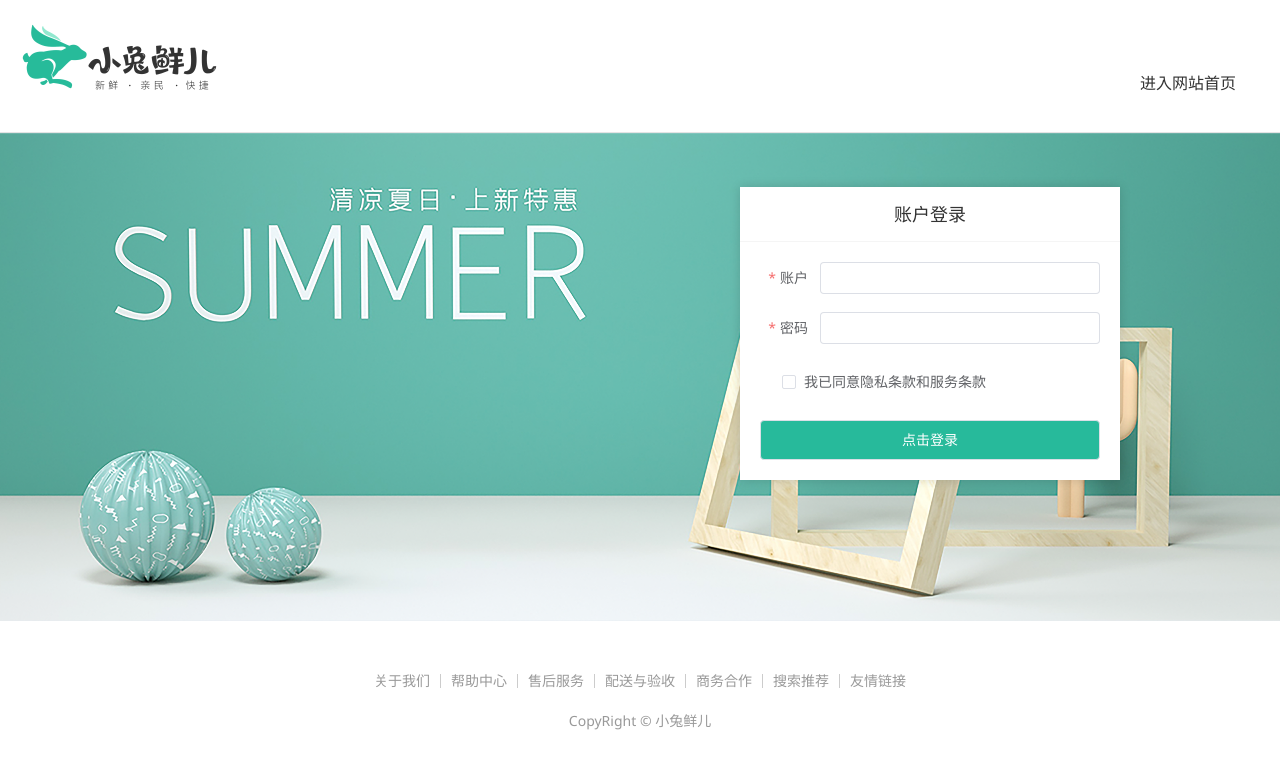
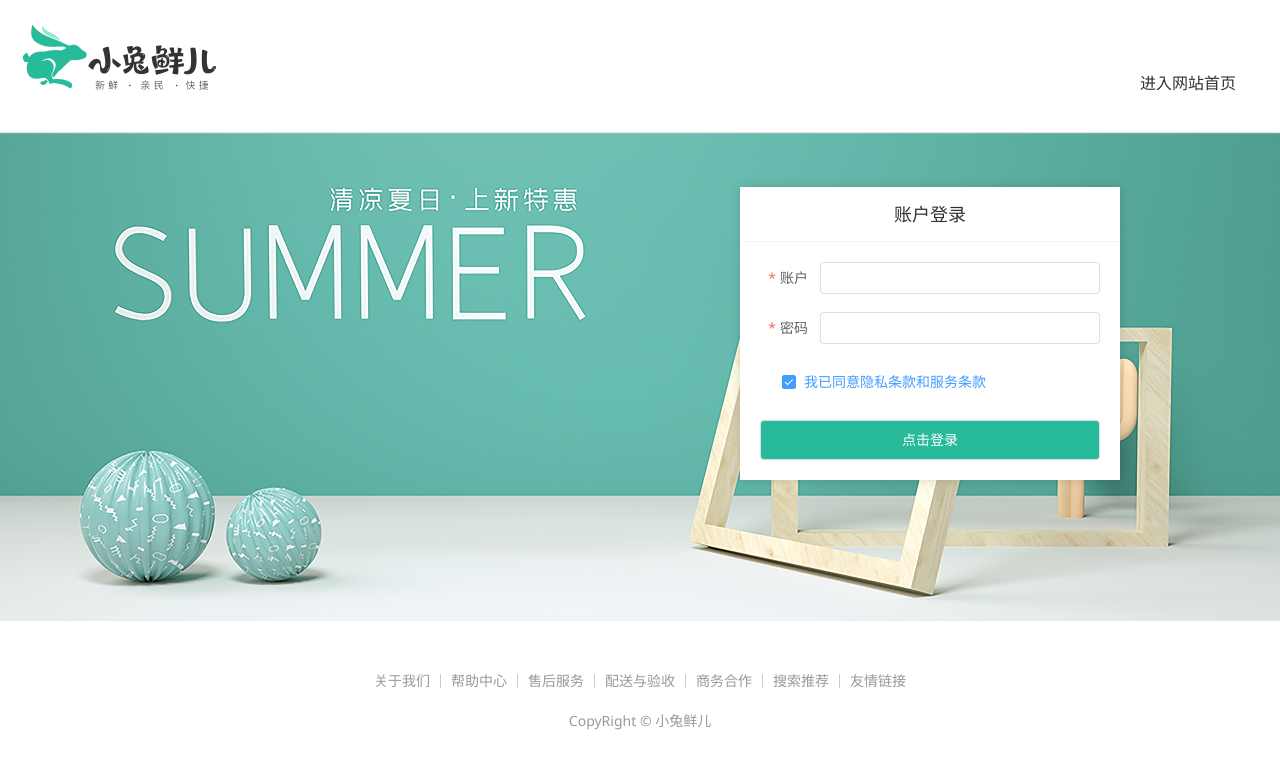
Before and after one commit to yongg-168/vue-rabbit, a Vue app: page /Login in a window 1280 px wide. Shown: the top 768 px of the page. Built offline with nearby package versions, Linux system fonts and the light colour scheme; a small style sheet from the web is missing.

Commit message:
登录-表单校验-自定义校验规则

```diff
--- a/src/views/Login/index.vue
+++ b/src/views/Login/index.vue
@@ -3,7 +3,8 @@ import { ref } from 'vue'
 //1.准备表单对象
 const form = ref({
   account: '',
-  password: ''
+  password: '',
+  agree: true
 })
 //2.准备规则对象
 const rules = ref({
@@ -13,6 +14,20 @@ const rules = ref({
   password: [
     { required: true, message: '密码不能为空值', trigger: 'blur' },
     { min: 6, max: 14, message: '请输入6到14位的密码', trigger: 'blur' }
+  ],
+  agree: [
+    {
+      validator: (rule, value, callback) => {
+        //自定义校验逻辑
+        //value: 当前输入的数据
+        //callback ：校验处理函数 校验通过时调用
+        if (value) {
+          callback()
+        } else {
+          callback(new Error('请勾选协议框'))
+        }
+      }
+    }
   ]
 })
 </script>
@@ -46,8 +61,8 @@ const rules = ref({
               <el-form-item label="密码" prop="password">
                 <el-input v-model="form.password" />
               </el-form-item>
-              <el-form-item label-width="22px">
-                <el-checkbox size="large">
+              <el-form-item label-width="22px" prop="agree">
+                <el-checkbox v-model="form.agree" size="large">
                   我已同意隐私条款和服务条款
                 </el-checkbox>
               </el-form-item>
```
